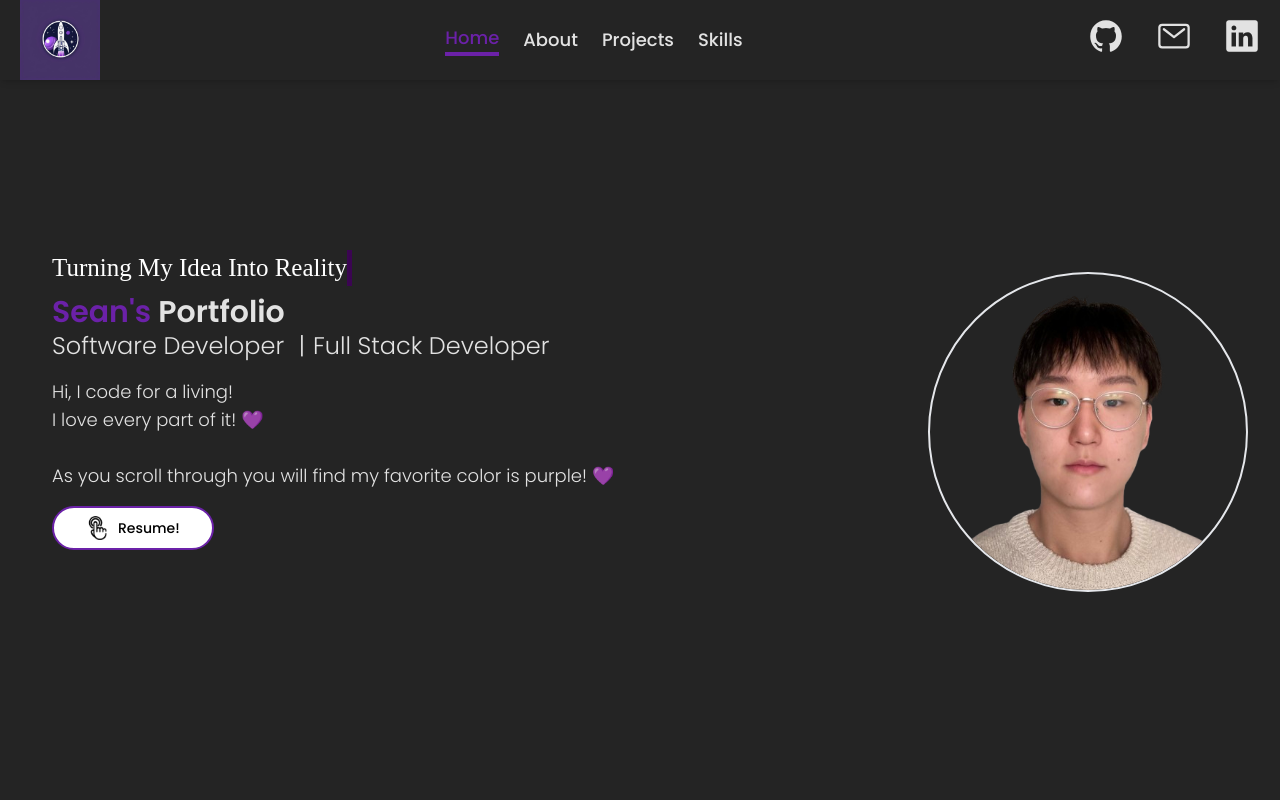
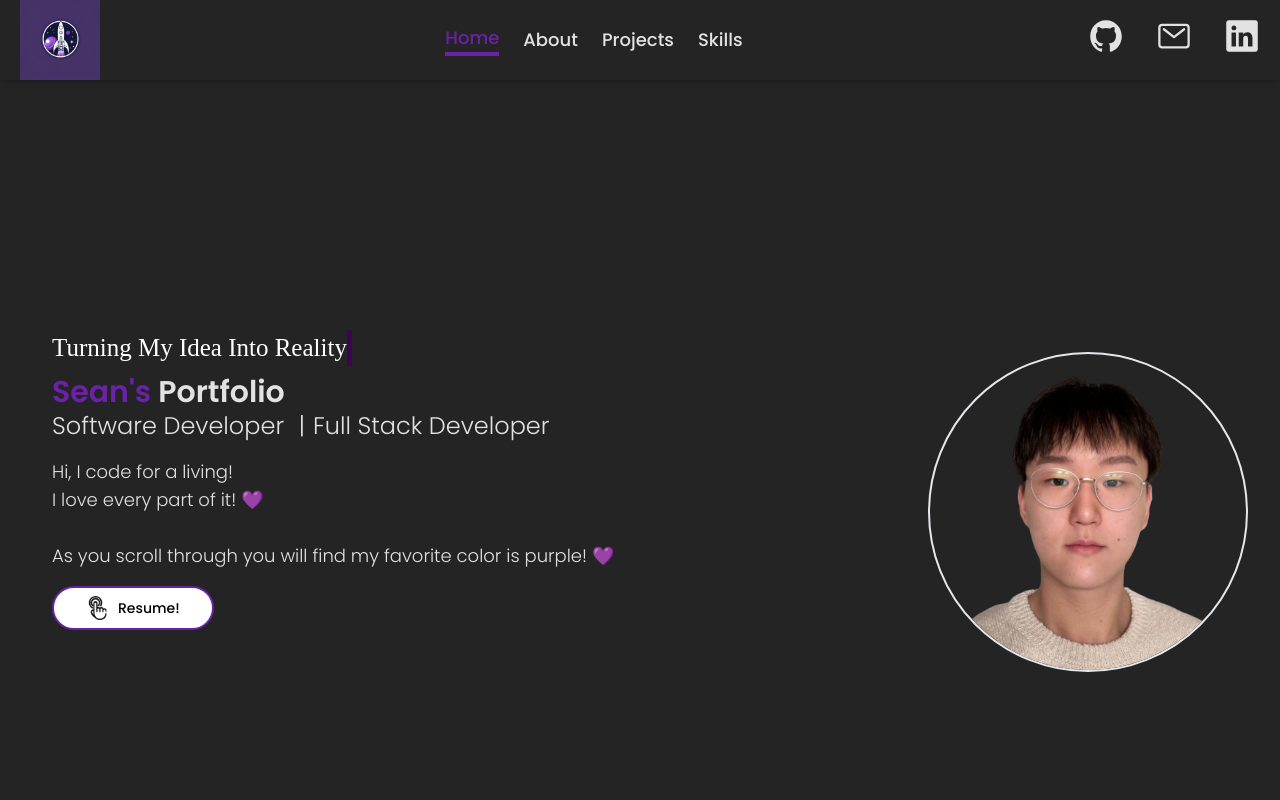
Before and after one commit to seannxh/PORTFOLIO, a React (Vite) app: page / in a window 1280 px wide. Shown: the top 800 px of the page. Built offline with nearby package versions, Linux system fonts and the light colour scheme; a web font is replaced by a local one.

Commit message:
Height Fixed

```diff
--- a/src/components/intro/intro.jsx
+++ b/src/components/intro/intro.jsx
@@ -4,7 +4,7 @@ import Typer from "../typewriter/typewriter.jsx"
 
 const Intro = () => {
   return (
-    <section name="intro" className="relative h-[calc(100vh-10rem)] w-full max-w-7xl mx-auto overflow-hidden flex flex-col-reverse md:flex-row items-center justify-between p-8">
+    <section name="intro" className="relative min-h-screen w-full max-w-7xl mx-auto overflow-hidden flex flex-col-reverse md:flex-row items-center justify-between p-8">
       {/* Text Content */}
       <div className="m-5 text-center md:text-left flex flex-col justify-center md:items-start items-center text-3xl font-semibold">
       <Typer
```
